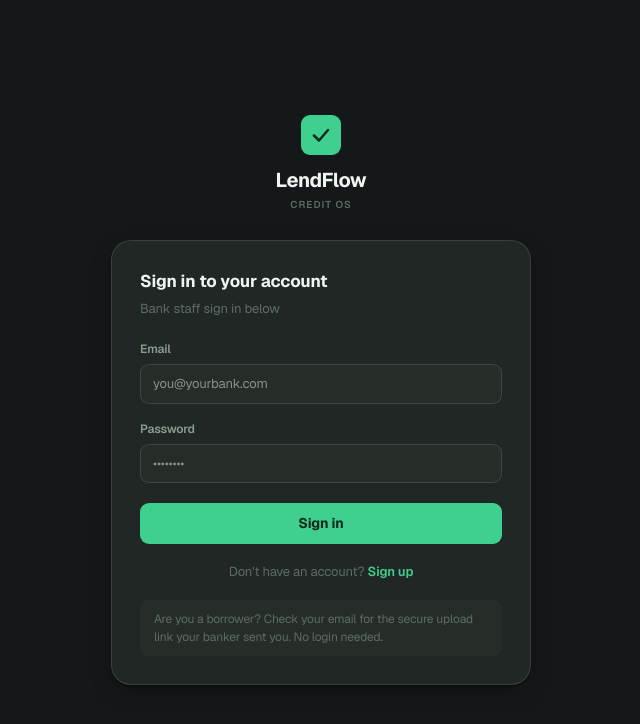
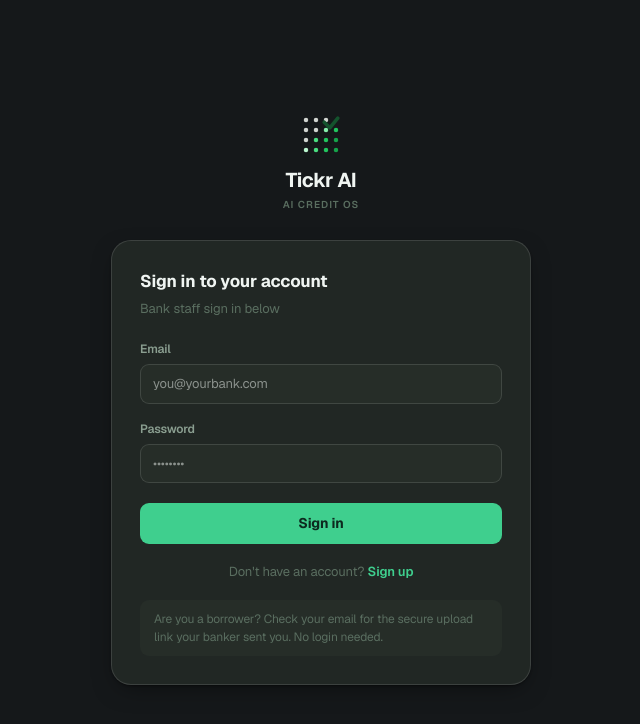
Before and after one commit to recalculator/tickir-underwriter, a Next.js app: page /login in a window 1280 px wide. Shown: the top 724 px of the page, without its empty margins (319-959 px from the left). Built offline with nearby package versions, Linux system fonts and the light colour scheme.

Commit message:
rebrand: LendFlow → Tickr AI with new dot-grid logo
- New TickrLogo SVG component (4x4 dot grid, gray-to-green, checkmark)
- Updated all UI surfaces: sidebar, auth pages, portal, landing page
- Updated email template header and footer
- Updated page title and meta description

```diff
--- a/src/app/(auth)/login/LoginForm.tsx
+++ b/src/app/(auth)/login/LoginForm.tsx
@@ -4,26 +4,15 @@ import { useState, FormEvent } from "react";
 import { signIn } from "next-auth/react";
 import { useRouter, useSearchParams } from "next/navigation";
 import Link from "next/link";
+import { TickrLogo } from "@/components/TickrLogo";
 
 function BrandMark() {
   return (
     <div style={{ display: "flex", flexDirection: "column", alignItems: "center", gap: 10, marginBottom: 28 }}>
-      <div style={{
-        width: 40,
-        height: 40,
-        background: "var(--accent)",
-        borderRadius: "var(--r-md)",
-        display: "flex",
-        alignItems: "center",
-        justifyContent: "center",
-      }}>
-        <svg width="22" height="22" viewBox="0 0 22 22" fill="none">
-          <path d="M4 11.5L9 16.5L18 6" stroke="var(--accent-ink)" strokeWidth="2.5" strokeLinecap="round" strokeLinejoin="round" />
-        </svg>
-      </div>
+      <TickrLogo size={40} />
       <div style={{ textAlign: "center" }}>
-        <div style={{ fontSize: 20, fontWeight: 700, color: "var(--ink)", letterSpacing: "-0.02em" }}>LendFlow</div>
-        <div style={{ fontSize: 10, fontWeight: 600, letterSpacing: "0.1em", color: "var(--ink-4)", marginTop: 2 }}>CREDIT OS</div>
+        <div style={{ fontSize: 20, fontWeight: 700, color: "var(--ink)", letterSpacing: "-0.02em" }}>Tickr AI</div>
+        <div style={{ fontSize: 10, fontWeight: 600, letterSpacing: "0.1em", color: "var(--ink-4)", marginTop: 2 }}>AI CREDIT OS</div>
       </div>
     </div>
   );
--- a/src/app/(auth)/signup/page.tsx
+++ b/src/app/(auth)/signup/page.tsx
@@ -4,27 +4,16 @@ import { useState, FormEvent } from "react";
 import { useRouter } from "next/navigation";
 import Link from "next/link";
 import { Lock } from "lucide-react";
+import { TickrLogo } from "@/components/TickrLogo";
 
 type UserType = "banker" | "borrower";
 
 function BrandMark() {
   return (
     <div style={{ display: "flex", flexDirection: "column", alignItems: "center", gap: 10, marginBottom: 28 }}>
-      <div style={{
-        width: 40,
-        height: 40,
-        background: "var(--accent)",
-        borderRadius: "var(--r-md)",
-        display: "flex",
-        alignItems: "center",
-        justifyContent: "center",
-      }}>
-        <svg width="22" height="22" viewBox="0 0 22 22" fill="none">
-          <path d="M4 11.5L9 16.5L18 6" stroke="var(--accent-ink)" strokeWidth="2.5" strokeLinecap="round" strokeLinejoin="round" />
-        </svg>
-      </div>
+      <TickrLogo size={40} />
       <div style={{ textAlign: "center" }}>
-        <div style={{ fontSize: 20, fontWeight: 700, color: "var(--ink)", letterSpacing: "-0.02em" }}>LendFlow</div>
+        <div style={{ fontSize: 20, fontWeight: 700, color: "var(--ink)", letterSpacing: "-0.02em" }}>Tickr AI</div>
         <div style={{ fontSize: 10, fontWeight: 600, letterSpacing: "0.1em", color: "var(--ink-4)", marginTop: 2 }}>CREDIT OS</div>
       </div>
     </div>
@@ -133,7 +122,7 @@ export default function SignupPage() {
                 I&apos;m a Banker / Bank Staff
               </p>
               <p style={{ margin: "4px 0 0", fontSize: 11, color: "var(--ink-4)" }}>
-                Create your bank&apos;s LendFlow account
+                Create your bank&apos;s Tickr AI account
               </p>
             </button>
 
--- a/src/app/(dashboard)/dashboard/page.tsx
+++ b/src/app/(dashboard)/dashboard/page.tsx
@@ -164,7 +164,7 @@ function OnboardingChecklist({ templateCount }: { templateCount: number }) {
       background: "var(--panel)",
       padding: 32,
     }}>
-      <h2 style={{ margin: 0, fontSize: 15, fontWeight: 600, color: "var(--ink)" }}>Welcome to LendFlow</h2>
+      <h2 style={{ margin: 0, fontSize: 15, fontWeight: 600, color: "var(--ink)" }}>Welcome to Tickr AI</h2>
       <p style={{ margin: "4px 0 24px", fontSize: 13, color: "var(--ink-4)" }}>Complete these steps to get started.</p>
       <ul style={{ listStyle: "none", margin: 0, padding: 0, display: "flex", flexDirection: "column", gap: 16 }}>
         <CheckItem done label="Account created" />
--- a/src/app/api/deals/[id]/portal-link/route.ts
+++ b/src/app/api/deals/[id]/portal-link/route.ts
@@ -43,7 +43,7 @@ function buildPortalEmail({
                     <span style="color:#0d2a1f;font-size:18px;font-weight:700;line-height:32px;">✓</span>
                   </td>
                   <td style="padding-left:10px;vertical-align:middle;">
-                    <span style="color:#f0f5f2;font-size:18px;font-weight:700;letter-spacing:-0.02em;">LendFlow</span>
+                    <span style="color:#f0f5f2;font-size:18px;font-weight:700;letter-spacing:-0.02em;">Tickr AI</span>
                   </td>
                 </tr>
               </table>
@@ -133,7 +133,7 @@ function buildPortalEmail({
           <tr>
             <td style="background:#f0f0f0;border-radius:0 0 12px 12px;padding:20px 36px;text-align:center;">
               <p style="margin:0;font-size:12px;color:#999;">
-                Sent by <strong>${bankName}</strong> via LendFlow · This is a secure, time-limited link
+                Sent by <strong>${bankName}</strong> via Tickr AI · This is a secure, time-limited link
               </p>
             </td>
           </tr>
--- a/src/app/layout.tsx
+++ b/src/app/layout.tsx
@@ -14,8 +14,8 @@ const geistMono = Geist_Mono({
 });
 
 export const metadata: Metadata = {
-  title: "LendFlow — Commercial Lending Platform",
-  description: "Commercial lending workflow management for regional banks",
+  title: "Tickr AI — Commercial Lending Platform",
+  description: "AI-powered commercial lending platform",
 };
 
 export default function RootLayout({
--- a/src/app/portal/[token]/page.tsx
+++ b/src/app/portal/[token]/page.tsx
@@ -37,7 +37,7 @@ export default async function PortalPage({ params }: Props) {
       {/* Colored bank header bar */}
       <div style={{ backgroundColor: bankColor }} className="py-3 px-6">
         <div className="mx-auto max-w-3xl flex items-center justify-between">
-          <span className="text-lg font-bold text-white">LendFlow</span>
+          <span className="text-lg font-bold text-white">Tickr AI</span>
           <span className="text-sm text-white/80">{deal.bank.name}</span>
         </div>
       </div>
--- a/src/app/portal/[token]/status/page.tsx
+++ b/src/app/portal/[token]/status/page.tsx
@@ -53,7 +53,7 @@ export default async function StatusPage({ params }: Props) {
       {/* Colored bank header bar */}
       <div style={{ backgroundColor: bankColor }} className="py-3 px-6">
         <div className="mx-auto max-w-3xl flex items-center justify-between">
-          <span className="text-lg font-bold text-white">LendFlow</span>
+          <span className="text-lg font-bold text-white">Tickr AI</span>
           <span className="text-sm text-white/80">{deal.bank.name}</span>
         </div>
       </div>
--- a/src/components/LandingPage.tsx
+++ b/src/components/LandingPage.tsx
@@ -3,26 +3,14 @@
 import { useState } from "react";
 import { useRouter } from "next/navigation";
 import Link from "next/link";
+import { TickrLogo } from "@/components/TickrLogo";
 
 function BrandMark() {
   return (
     <div style={{ display: "flex", flexDirection: "column", alignItems: "center", gap: 12, marginBottom: 40 }}>
-      <div style={{
-        width: 48,
-        height: 48,
-        borderRadius: 12,
-        background: "var(--accent)",
-        display: "grid",
-        placeItems: "center",
-        boxShadow: "0 0 0 1px color-mix(in oklch, var(--accent) 60%, transparent), 0 4px 20px -4px var(--accent-glow)",
-        flexShrink: 0,
-      }}>
-        <svg width="26" height="26" viewBox="0 0 24 24" fill="none" stroke="var(--accent-ink)" strokeWidth="3" strokeLinecap="round" strokeLinejoin="round">
-          <path d="M4 13l5 5L20 5" />
-        </svg>
-      </div>
+      <TickrLogo size={48} />
       <div style={{ textAlign: "center" }}>
-        <div style={{ fontSize: 26, fontWeight: 700, color: "var(--ink)", letterSpacing: "-0.03em", lineHeight: 1 }}>LendFlow</div>
+        <div style={{ fontSize: 26, fontWeight: 700, color: "var(--ink)", letterSpacing: "-0.03em", lineHeight: 1 }}>Tickr AI</div>
         <div style={{ fontSize: 10, fontWeight: 600, letterSpacing: "0.1em", color: "var(--ink-4)", marginTop: 5, textTransform: "uppercase" }}>Credit OS</div>
       </div>
     </div>
--- /dev/null
+++ b/src/components/TickrLogo.tsx
@@ -0,0 +1,38 @@
+export function TickrLogo({ size = 32 }: { size?: number }) {
+  // 4x4 dot grid, gray to green, with checkmark
+  // dots[row][col] — 0=top-left (gray), increases toward bottom-right (green)
+  const dots = [
+    ["#d1d5d1", "#d1d5d1", "#d1d5d1", null],      // row 0: 3 gray, checkmark replaces 4th
+    ["#d1d5d1", "#d1d5d1", "#86efac", "#22c55e"],  // row 1
+    ["#d1d5d1", "#4ade80", "#22c55e", "#16a34a"],  // row 2
+    ["#bbf7d0", "#4ade80", "#22c55e", "#16a34a"],  // row 3
+  ];
+  const spacing = size / 4;
+  const r = size / 18;
+
+  return (
+    <svg width={size} height={size} viewBox={`0 0 ${size} ${size}`} fill="none">
+      {dots.map((row, ri) =>
+        row.map((color, ci) =>
+          color ? (
+            <circle
+              key={`${ri}-${ci}`}
+              cx={spacing * ci + spacing / 2}
+              cy={spacing * ri + spacing / 2}
+              r={r}
+              fill={color}
+            />
+          ) : null
+        )
+      )}
+      {/* Checkmark in top-right */}
+      <path
+        d={`M ${size * 0.58} ${size * 0.18} L ${size * 0.72} ${size * 0.32} L ${size * 0.92} ${size * 0.08}`}
+        stroke="#14532d"
+        strokeWidth={size / 11}
+        strokeLinecap="round"
+        strokeLinejoin="round"
+      />
+    </svg>
+  );
+}
--- a/src/components/layout/Sidebar.tsx
+++ b/src/components/layout/Sidebar.tsx
@@ -11,6 +11,7 @@ import {
   TableProperties,
   LogOut,
 } from "lucide-react";
+import { TickrLogo } from "@/components/TickrLogo";
 
 type NavItem = {
   href: string;
@@ -37,22 +38,9 @@ const ROLE_LABELS: Record<string, string> = {
 function BrandMark() {
   return (
     <div style={{ display: "flex", alignItems: "center", gap: 10 }}>
-      <div style={{
-        width: 28,
-        height: 28,
-        background: "var(--accent)",
-        borderRadius: "var(--r-sm)",
-        display: "flex",
-        alignItems: "center",
-        justifyContent: "center",
-        flexShrink: 0,
-      }}>
-        <svg width="16" height="16" viewBox="0 0 16 16" fill="none">
-          <path d="M3 8.5L6.5 12L13 4.5" stroke="var(--accent-ink)" strokeWidth="2" strokeLinecap="round" strokeLinejoin="round" />
-        </svg>
-      </div>
+      <TickrLogo size={28} />
       <div>
-        <div style={{ fontWeight: 700, fontSize: 15, color: "var(--ink)", lineHeight: 1 }}>LendFlow</div>
+        <div style={{ fontWeight: 700, fontSize: 15, color: "var(--ink)", lineHeight: 1 }}>Tickr AI</div>
         <div style={{ fontSize: 9, fontWeight: 600, letterSpacing: "0.1em", color: "var(--ink-4)", marginTop: 2 }}>CREDIT OS</div>
       </div>
     </div>
--- a/src/lib/email.ts
+++ b/src/lib/email.ts
@@ -24,7 +24,7 @@ export async function sendEmail(payload: EmailPayload): Promise<boolean> {
     });
 
     await transporter.sendMail({
-      from: `"LendFlow" <${smtpUser}>`,
+      from: `"Tickr AI" <${smtpUser}>`,
       to: payload.to,
       subject: payload.subject,
       html: payload.html,
```
Also changed, not shown: public/logo.png (added).
